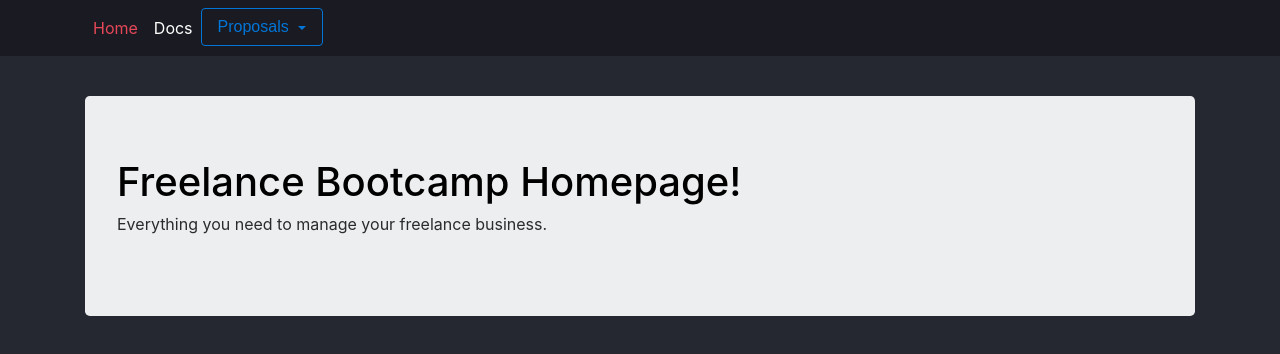
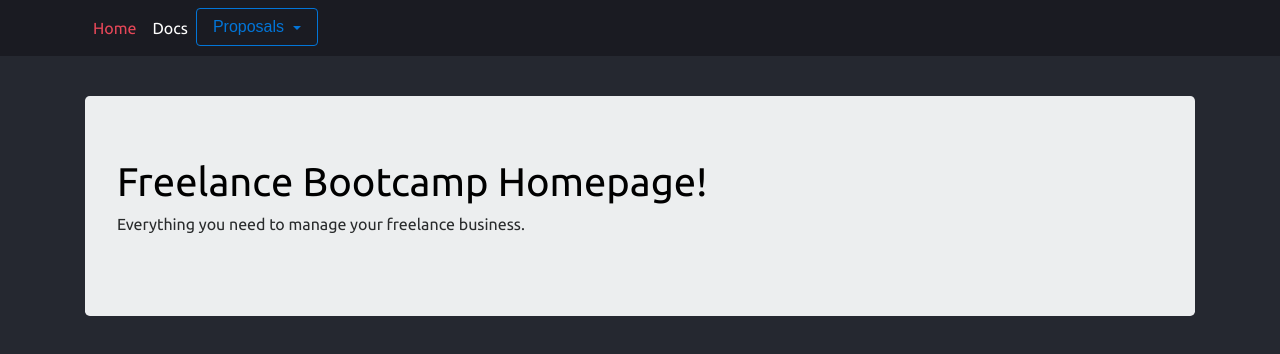
Before and after one commit to iSarCasm/freelance-fe, an Angular app: page /home in a window 1280 px wide. Shown: the top 354 px of the page. Built offline with nearby package versions, Linux system fonts and the light colour scheme.

Commit message:
Using Ubuntu font

```diff
--- a/src/index.html
+++ b/src/index.html
@@ -5,6 +5,7 @@
   <title>FreelanceFe</title>
   <base href="/">
 
+  <link href="https://fonts.googleapis.com/css?family=Ubuntu" rel="stylesheet">
   <link rel="stylesheet" href="https://maxcdn.bootstrapcdn.com/bootstrap/4.0.0-alpha.6/css/bootstrap.min.css" integrity="sha384-rwoIResjU2yc3z8GV/NPeZWAv56rSmLldC3R/AZzGRnGxQQKnKkoFVhFQhNUwEyJ" crossorigin="anonymous">
 
   <meta name="viewport" content="width=device-width, initial-scale=1">
--- a/src/styles.css
+++ b/src/styles.css
@@ -1,6 +1,7 @@
 /* You can add global styles to this file, and also import other style files */
 body {
   background-color: #252830;
+  font-family: 'Ubuntu', sans-serif;
 }
 
 h1, h2, h3, h4, h5, h6 {
```
